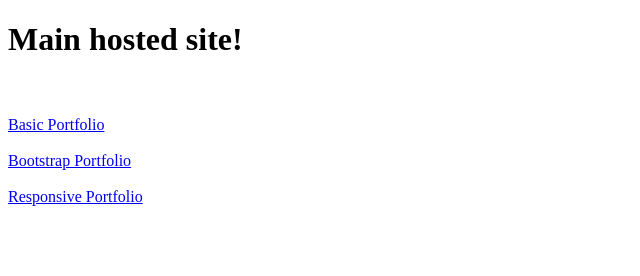
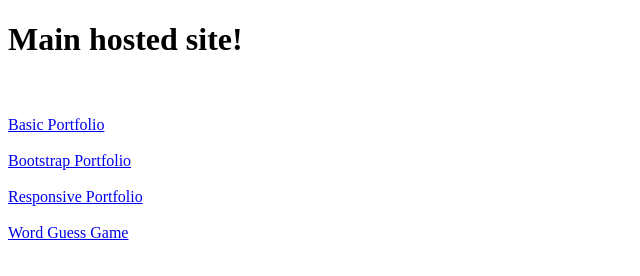
Before and after one commit to iantonik/iantonik.github.io, a plain HTML site: page index.html in a window 1280 px wide. Shown: the whole page, without its empty margins (0-640 px from the left). Drawn offline with Linux system fonts and the light colour scheme.

Commit message:
Update index.html

```diff
--- a/index.html
+++ b/index.html
@@ -17,6 +17,8 @@
     <br><br>
     <a href="https://iantonik.github.io/Responsive-Portfolio/index.html">Responsive Portfolio</a>
     <br><br>
+    <a href="https://iantonik.github.io/Word-Guess-Game/index.html">Word Guess Game</a>
+    <br><br>
 
 </body>
 </html>
```
